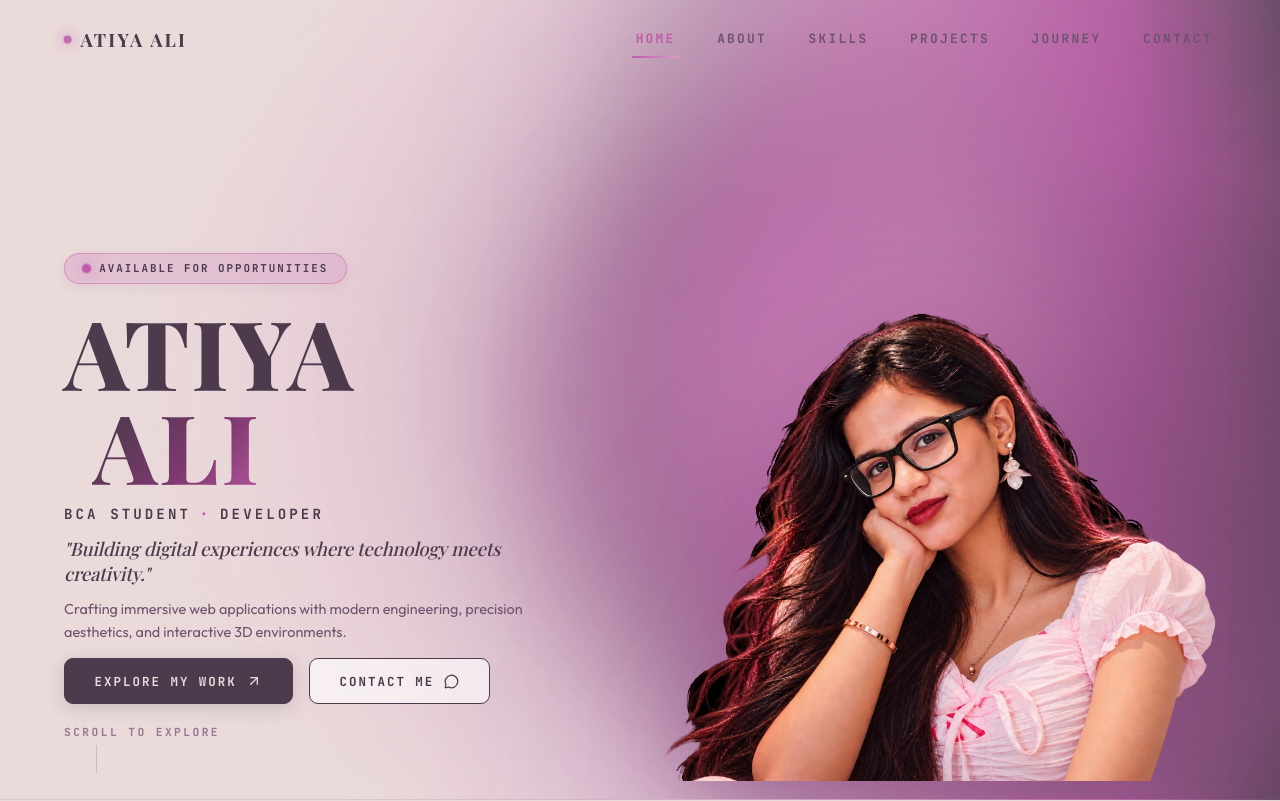
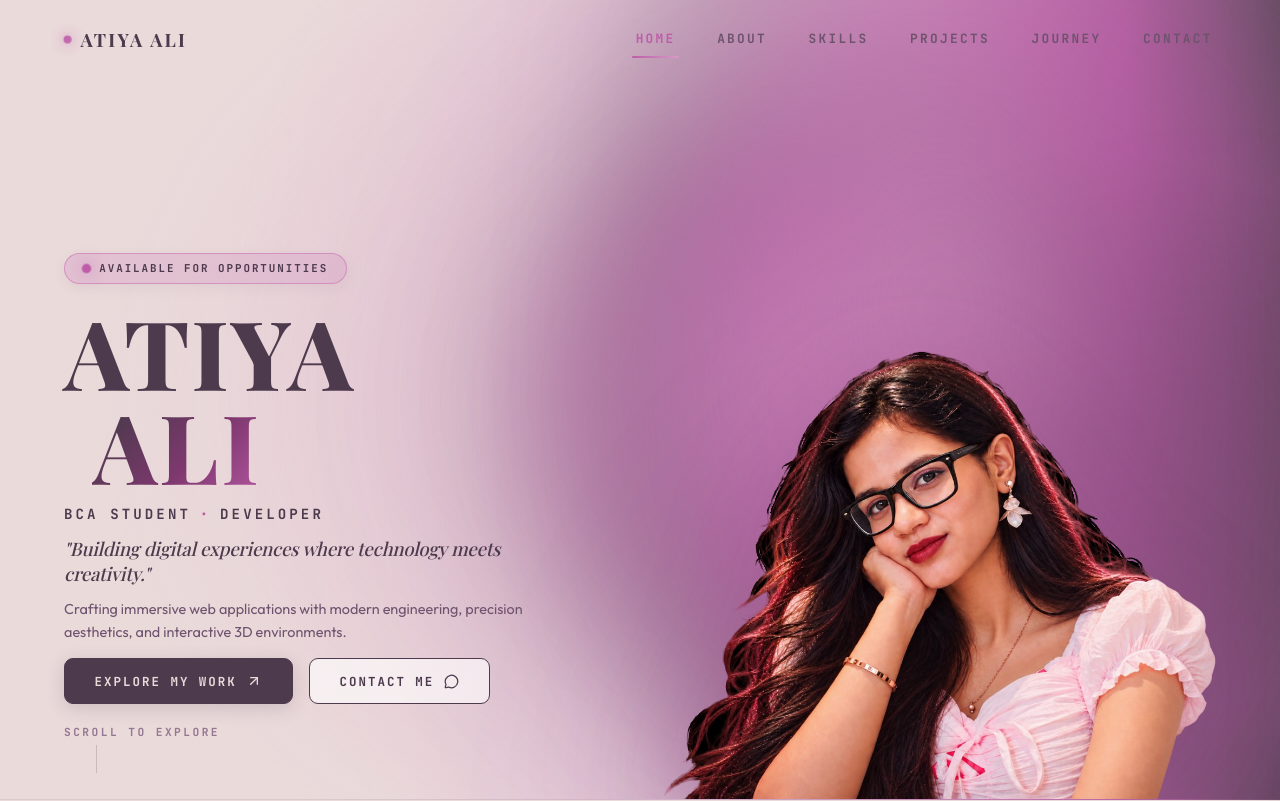
Before and after one commit to Atiya1231/Portfolio, a React (Vite) app: page / in a window 1280 px wide. Shown: the top 801 px of the page. Built offline with nearby package versions, Linux system fonts and the light colour scheme; a web font is replaced by a local one.

Commit message:
fix(hero): anchor portrait to bottom: 0px and set exact 8px top breathing space

```diff
--- a/src/styles/hero.css
+++ b/src/styles/hero.css
@@ -406,17 +406,18 @@
   z-index: 1;
 }
 
-/* Seamless Portrait Container: Large & Immersive (95vh), Lifted 38px for Ideal Top Breathing Space */
+/* Seamless Portrait Container: Exact 5-10px Top Breathing Space & Anchored to Bottom: 0px */
 .hero-portrait-wrapper {
   position: relative;
   z-index: 2;
-  height: min(95vh, 920px);
+  height: calc(100dvh - 8px);
+  max-height: calc(100dvh - 8px);
   width: auto;
   max-width: 100%;
   display: flex;
   align-items: flex-end;
   justify-content: center;
-  bottom: 38px;
+  bottom: 0;
   margin-bottom: 0;
   background: transparent;
   border: none;
@@ -430,7 +431,7 @@
   height: 100%;
   width: auto;
   max-width: 100%;
-  max-height: min(95vh, 920px);
+  max-height: calc(100dvh - 8px);
   object-fit: contain;
   object-position: center bottom;
   display: block;
```
